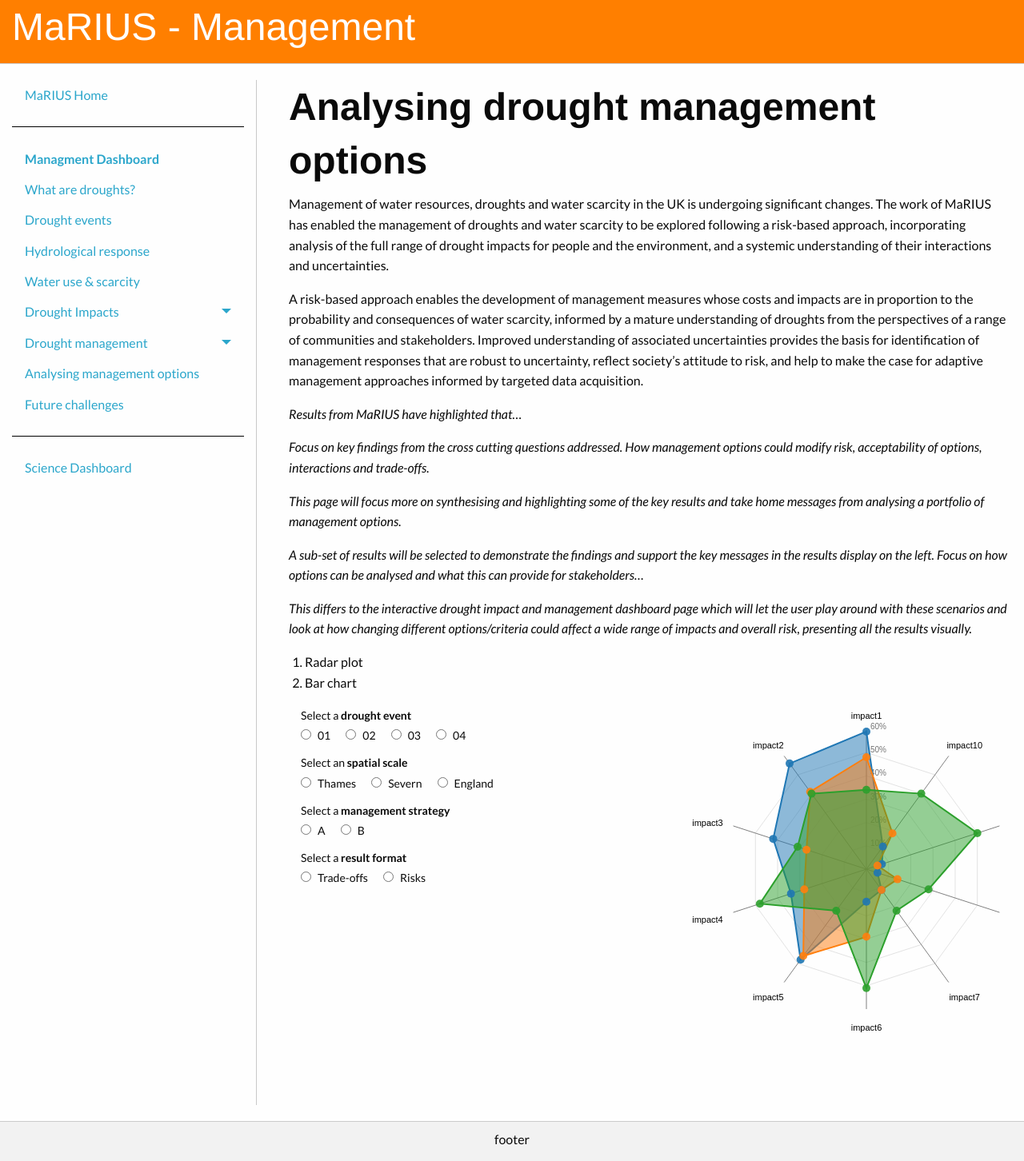
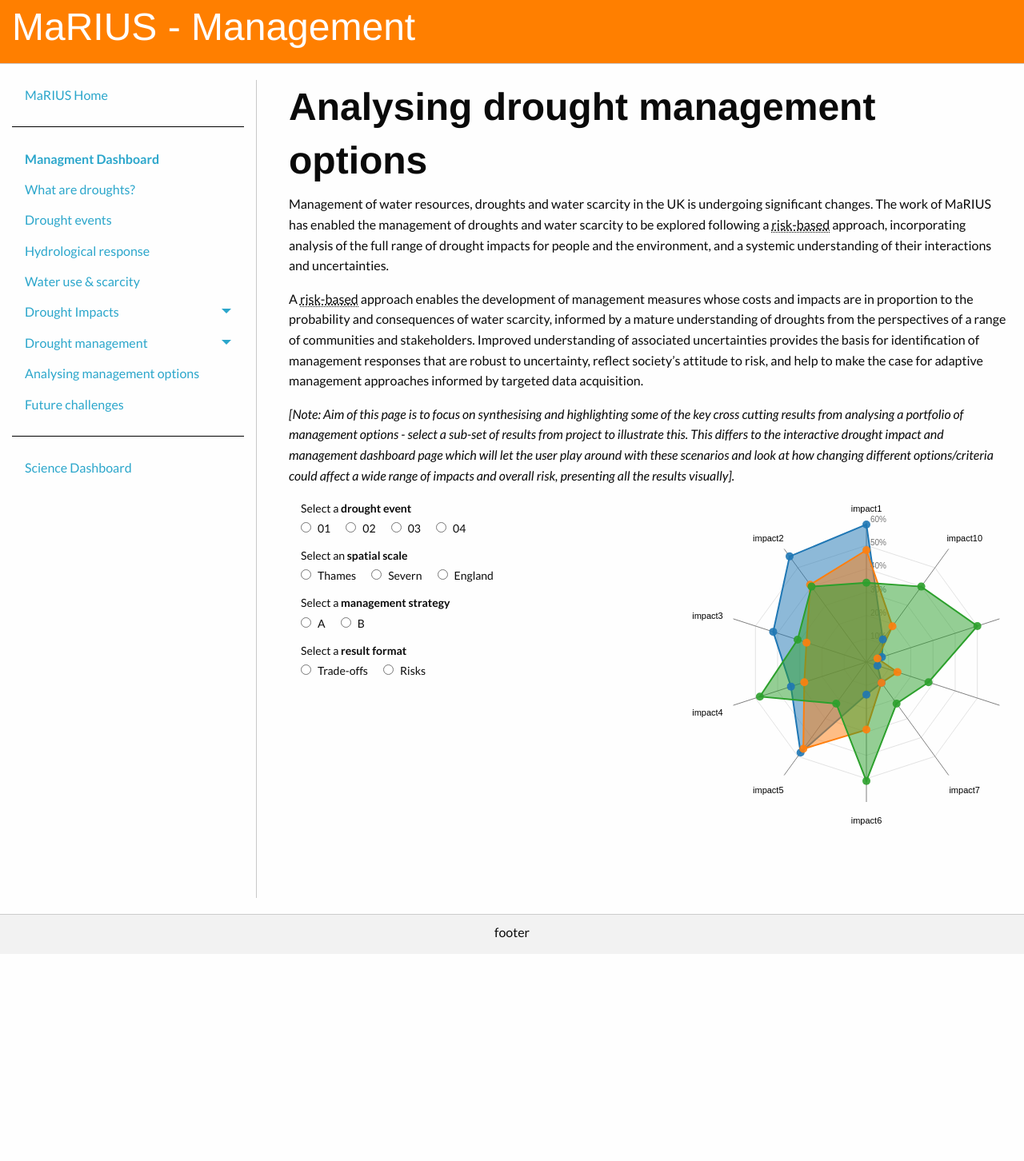
Before and after one commit to VictoriaJJ/mariusdroughtproject.org, a Jekyll site: the page built from _pages/dashboard/management/analysing_drought_mgmt_options.md, in a window 1280 px wide. Shown: the whole page at 80% size. Built offline with Jekyll 4.4.1, drawn with Linux system fonts in a browser that asks for light colours; after the commit the page ends 1193 px from its top, so only the background shows below that.

Commit message:
Updated text

```diff
--- a/_pages/dashboard/management/analysing_drought_mgmt_options.md
+++ b/_pages/dashboard/management/analysing_drought_mgmt_options.md
@@ -2,7 +2,6 @@
 layout: management
 published: true
 permalink: /dashboard/management/admo/
-
 _title: Analysing drought management options
 ---
 
@@ -10,20 +9,8 @@ Management of water resources, droughts and water scarcity in the UK is undergoi
 
 A risk-based approach enables the development of management measures whose costs and impacts are in proportion to the probability and consequences of water scarcity, informed by a mature understanding of droughts from the perspectives of a range of communities and stakeholders. Improved understanding of associated uncertainties provides the basis for identification of management responses that are robust to uncertainty, reflect society’s attitude to risk, and help to make the case for adaptive management approaches informed by targeted data acquisition.
 
-*Results from MaRIUS  have highlighted that…*
-
-*Focus on key findings from the cross cutting questions addressed. How management options could modify risk, acceptability of options, interactions and trade-offs.*
-
-*This page will focus more on synthesising and highlighting some of the key results and take home messages from analysing a portfolio of management options.*
-
-*A sub-set of results will be selected to demonstrate the findings and support the key messages in the results display on the left. Focus on how options can be analysed and what this can provide for stakeholders…*
-
-*This differs to the interactive drought impact and management dashboard page which will let the user play around with these scenarios and look at how changing different options/criteria could affect a wide range of impacts and overall risk, presenting all the results visually.*
-
-
-1. Radar plot
-2. Bar chart
-
+_[Note: Aim of this page is to focus on synthesising and highlighting some of the key cross cutting results from analysing a portfolio of management options - select a sub-set of results from project to illustrate this.
+This differs to the interactive drought impact and management dashboard page which will let the user play around with these scenarios and look at how changing different options/criteria could affect a wide range of impacts and overall risk, presenting all the results visually]._
 
 <div class="large-6 medium-6 columns">
 	<label>Select a <b>drought event</b></label>
```
Also changed, not shown: other parts of _pages/dashboard/management/analysing_drought_mgmt_options.md (+2 -0 lines).
